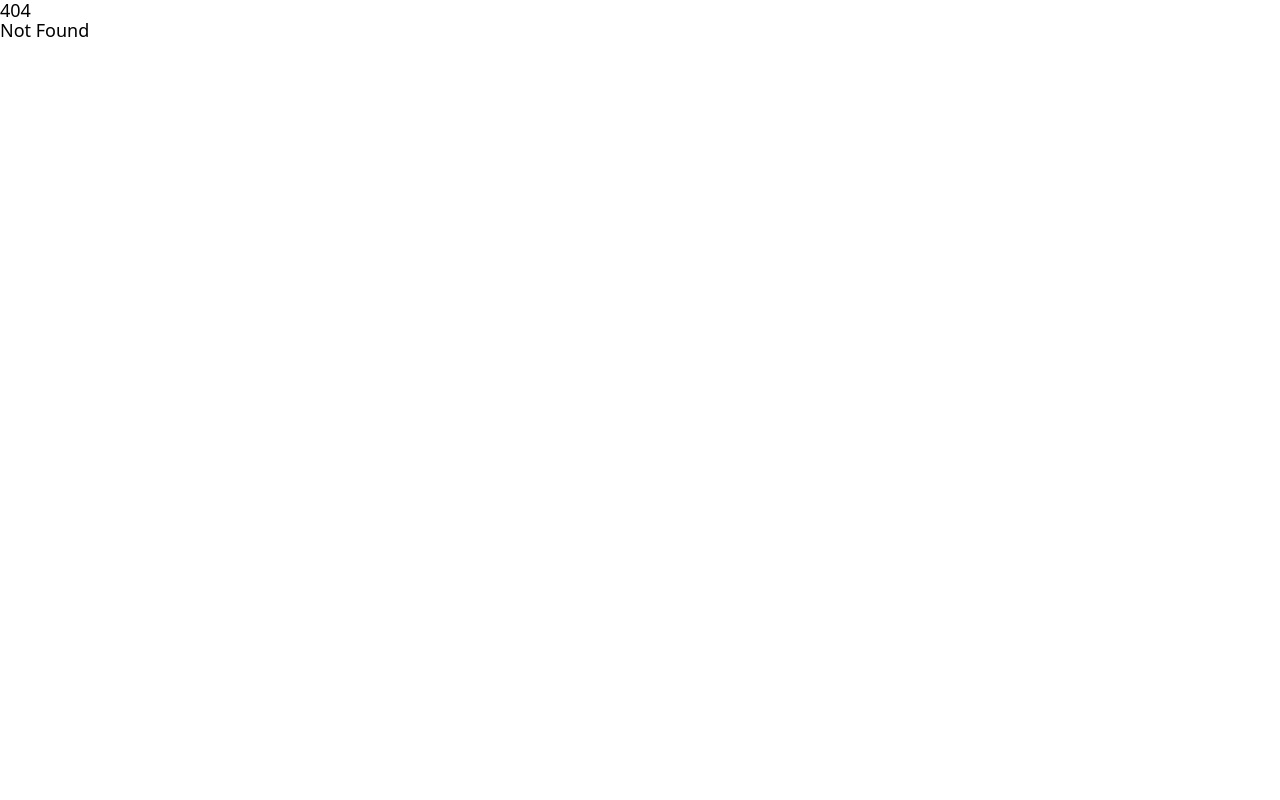
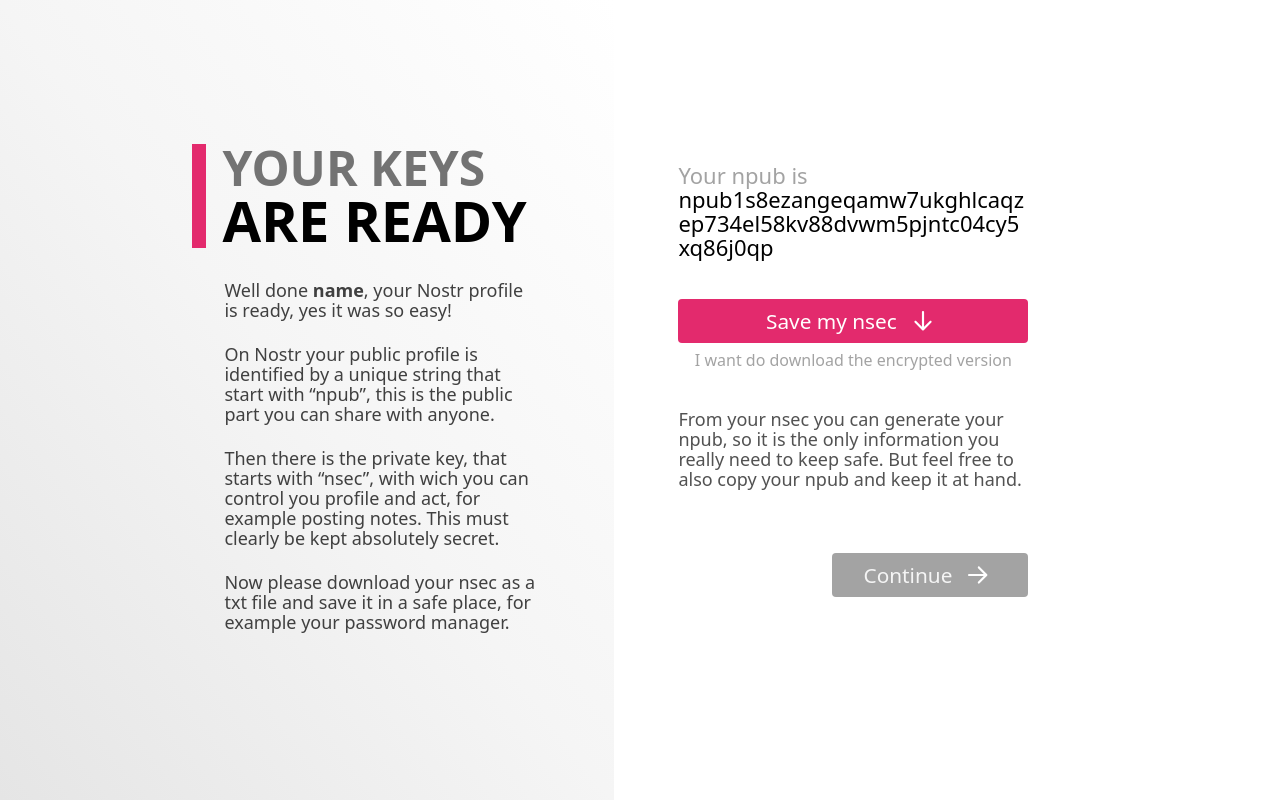
Before and after one commit to nostr-net/nstart, a SvelteKit app: page /download in a window 1280 px wide. Before the commit this address had no page. Built offline with nearby package versions, Linux system fonts and the light colour scheme.

Commit message:
Add download steps

```diff
--- /dev/null
+++ b/src/routes/download/+page.svelte
@@ -0,0 +1,188 @@
+<script>
+	import TwoColumnLayout from '$lib/TwoColumnLayout.svelte';
+	import { goto } from '$app/navigation';
+
+	let ncryptOption = false;
+	let backupInitialized = false;
+	let backupDone = false;
+	let password = '';
+
+	function togglePasswordField() {
+		ncryptOption = !ncryptOption;
+	}
+
+	function downloadBackup() {
+		if (ncryptOption && !password) {
+			alert('Please enter a password before downloading the encrypted backup');
+			return;
+		}
+
+		const blob = new Blob(['nsecxxxxxxxxxxxxxxxxxxxxxxxxxx'], { type: 'text/plain' });
+		const link = document.createElement('a');
+		link.href = URL.createObjectURL(blob);
+		link.download = 'nostr-private-key.txt';
+		link.style.display = 'none';
+		document.body.appendChild(link);
+		link.click();
+		document.body.removeChild(link);
+		backupInitialized = true;
+	}
+
+	function navigateToOptions() {
+		goto('/options'); // Navigate to the options page
+	}
+</script>
+
+<TwoColumnLayout>
+	<div slot="intro">
+		<div class="w-full sm:mr-10 sm:max-w-[350px]">
+			<div class="mb-8 border-l-[0.9rem] border-strongpink pl-4 sm:-ml-8">
+				<h1 class="font-bold">
+					<div class="text-[3rem] leading-[1em] text-neutral-500 sm:text-[3rem]">YOUR KEYS</div>
+					<div class="break-words text-[3.5rem] leading-[1em] sm:h-auto sm:text-[3.5rem]" id="tw">
+						ARE READY
+					</div>
+				</h1>
+			</div>
+
+			<div class="leading-5 text-neutral-700 sm:w-[90%]">
+				<p class="mb-6">
+					Well done <strong>name</strong>, your Nostr profile is ready, yes it was so easy!
+				</p>
+				<p class="mb-6">
+					On Nostr your public profile is identified by a unique string that start with “npub”, this
+					is the public part you can share with anyone.
+				</p>
+				<p class="mb-6">
+					Then there is the private key, that starts with “nsec”, with wich you can control you
+					profile and act, for example posting notes. This must clearly be kept absolutely secret.
+				</p>
+				<p class="mb-6">
+					Now please download your nsec as a txt file and save it in a safe place, for example your
+					password manager.
+				</p>
+			</div>
+		</div>
+	</div>
+
+	<div slot="interactive">
+		<div class="mb-10 text-xl">
+			<div class=" text-neutral-400">Your npub is</div>
+			<div class="break-words">npub1s8ezangeqamw7ukghlcaqzep734el58kv88dvwm5pjntc04cy5xq86j0qp</div>
+		</div>
+
+		<div class="mb-6 flex flex-col justify-end">
+			{#if !backupInitialized}
+				{#if !ncryptOption}
+					<button
+						on:click={downloadBackup}
+						class="inline-flex w-full items-center justify-center rounded bg-strongpink px-8 py-3 text-[1.3rem] text-white"
+					>
+						Save my nsec <img
+							src="/icons/arrow-right.svg"
+							alt="continue"
+							class="ml-4 mr-2 h-5 w-5 rotate-90"
+						/>
+					</button>
+
+					<button
+						on:click={togglePasswordField}
+						class="mt-2 text-center text-sm text-neutral-400 hover:underline"
+						>I want do download the encrypted version</button
+					>
+				{/if}
+
+				{#if ncryptOption}
+					<!-- svelte-ignore a11y-autofocus -->
+					<input
+						type="text"
+						bind:value={password}
+						placeholder="Pick a password"
+						required
+						class="mb-6 w-full rounded border-2 border-neutral-300 px-4 py-2 text-xl focus:border-neutral-700 focus:outline-none"
+						autofocus
+					/>
+					<button
+						class="inline-flex w-full items-center justify-center rounded bg-strongpink px-8 py-3 text-[1.3rem] text-white"
+						on:click={downloadBackup}
+					>
+						Save my ncryptsec <img
+							src="/icons/arrow-right.svg"
+							alt="continue"
+							class="ml-4 mr-2 h-5 w-5 rotate-90"
+						/>
+					</button>
+
+					<button
+						on:click={togglePasswordField}
+						class="mt-2 text-center text-sm text-neutral-400 hover:underline"
+						>Never mind, I want do download the plain nsec</button
+					>
+				{/if}
+				<div class="mt-10 text-neutral-600">
+					From your nsec you can generate your npub, so it is the only information you really need
+					to keep safe. But feel free to also copy your npub and keep it at hand.
+				</div>
+			{:else}
+				<div class="flex justify-center">
+					<img src="/icons/done.svg" alt="Done" class="w-32" />
+				</div>
+				<div class="mt-12 text-lg">
+					<input
+						type="checkbox"
+						id="backup-checkbox"
+						class="hidden"
+						on:click={() => (backupDone = true)}
+						bind:checked={backupDone}
+					/>
+					<label for="backup-checkbox" class="flex cursor-pointer items-start">
+						<span
+							class={`mr-2 inline-block h-6 w-6 flex-none rounded border-2 ${backupDone ? 'border-strongpink bg-strongpink' : 'border-gray-300'}`}
+						>
+							{#if backupDone}
+								<svg
+									class="h-[19px] w-[18px] text-white"
+									fill="none"
+									viewBox="0 0 24 24"
+									stroke="currentColor"
+								>
+									<path
+										stroke-linecap="round"
+										stroke-linejoin="round"
+										stroke-width="4"
+										d="M5 13l4 4L19 7"
+									/>
+								</svg>
+							{/if}
+						</span>
+						<div>
+							{#if ncryptOption}
+								I confirm I saved the file and the password <strong>{password}</strong> in a safe place
+							{:else}
+								I confirm I saved the file with my unencrypted nsec in a safe place
+							{/if}
+						</div>
+					</label>
+				</div>
+				<button
+					on:click={() => {
+						backupInitialized = false;
+						backupDone = false;
+					}}
+					class="mt-6 text-left text-sm text-neutral-400 hover:underline"
+					>Do you need to download it again?</button
+				>
+			{/if}
+		</div>
+
+		<div class="mt-16 flex justify-end">
+			<button
+				on:click={navigateToOptions}
+				disabled={!backupDone}
+				class={`inline-flex items-center rounded px-8 py-3 text-[1.3rem] ${backupDone ? 'bg-strongpink text-white' : 'cursor-not-allowed bg-neutral-400 text-neutral-100'}`}
+			>
+				Continue <img src="/icons/arrow-right.svg" alt="continue" class="ml-4 mr-2 h-5 w-5" />
+			</button>
+		</div>
+	</div>
+</TwoColumnLayout>
```
Also changed, not shown: static/icons/done.svg (added).
